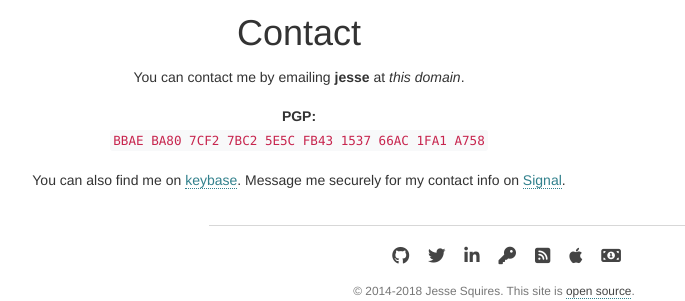
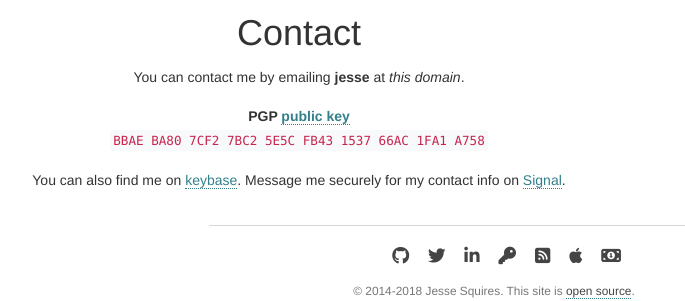
Before and after one commit to jessesquires/jessesquires.com, a Jekyll site: the page built from contact.md, in a window 1280 px wide. Shown: the part 233-534 px from the top of the page, without its empty margins (146-831 px from the left). Built offline with Jekyll 4.4.1, drawn with Linux system fonts in a browser that asks for light colours; nearby versions of some CDN libraries; library files that are not in the unit come from our copies.

Commit message:
update contact + pgp key

```diff
--- a/contact.md
+++ b/contact.md
@@ -7,7 +7,7 @@ title: Contact
 
 You can contact me by emailing **jesse** at *this domain*.
 
-**PGP:**<br/>
+**PGP [public key](/squires-pgp.asc)** <br/>
 `BBAE BA80 7CF2 7BC2 5E5C FB43 1537 66AC 1FA1 A758`
 
 You can also find me on [keybase]({{ site.social_links.keybase }}). Message me securely for my contact info on [Signal](https://www.signal.org).
```
Also changed, not shown: 1 other file.
